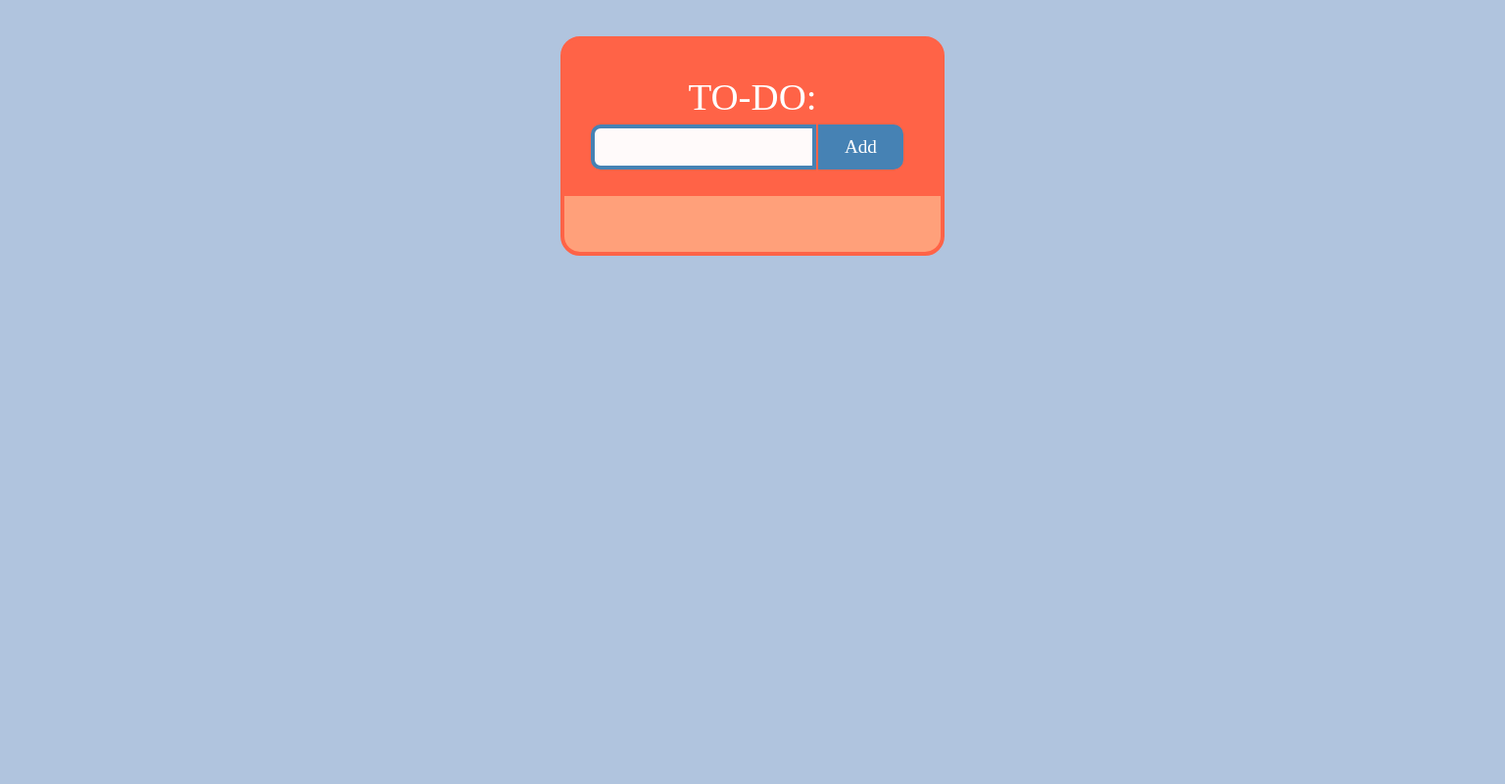
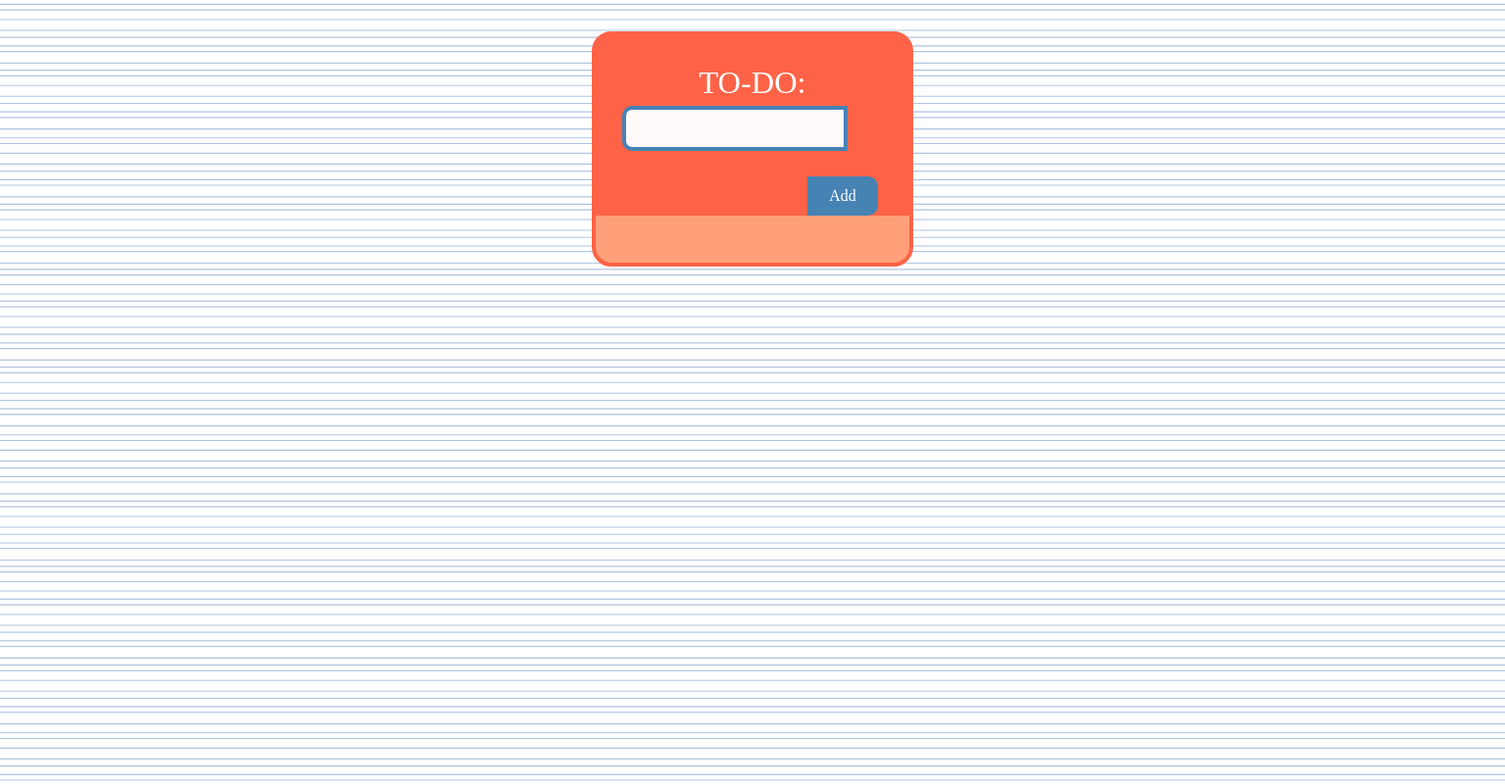
Before and after one commit to anna-trojanowska/dsn1676-assignment-5, a plain HTML site: page index.html in a window 1536 px wide. Shown: the whole page at 98% size. Drawn offline with nearby package versions, Linux system fonts and the light colour scheme; a web font is replaced by a local one.

Commit message:
added background image

```diff
--- a/css/main.css
+++ b/css/main.css
@@ -19,7 +19,8 @@ html {
 }
 
 body {
-    background-color: lightsteelblue;
+    background-color: white;
+    background-image: url(../images/lines.svg)
 }
 
 
--- a/css/typography.css
+++ b/css/typography.css
@@ -5,7 +5,7 @@ html {
 @media only screen and (min-width: 60em) {
 
   html {
-    font-size: 110%;
+    font-size: 100%;
   }
 
 }
@@ -13,7 +13,7 @@ html {
 @media only screen and (min-width: 90em) {
 
   html {
-    font-size: 120%;
+    font-size: 100%;
   }
 
 }
@@ -21,7 +21,7 @@ html {
 @media only screen and (min-width: 120em) {
 
   html {
-    font-size: 130%;
+    font-size: 100%;
   }
 
 }
```
Also changed, not shown: images/lines.svg (added).
